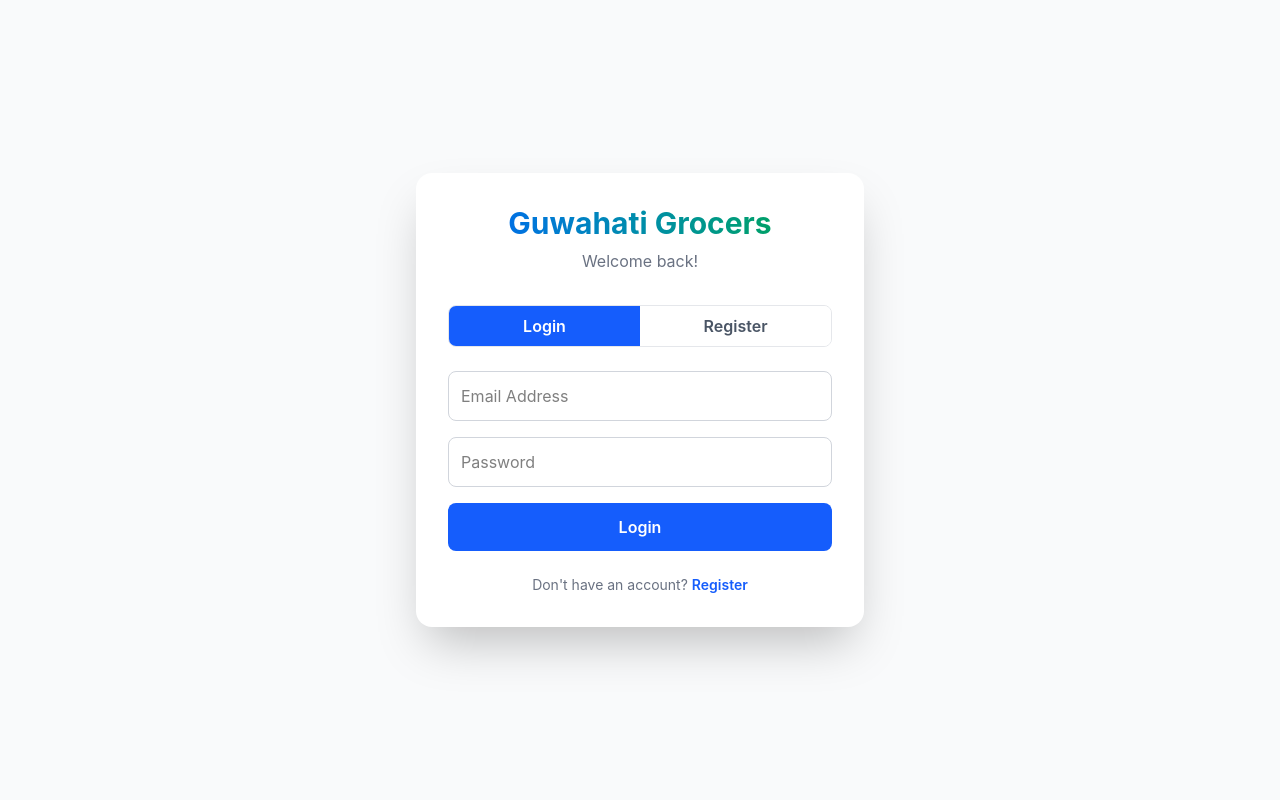
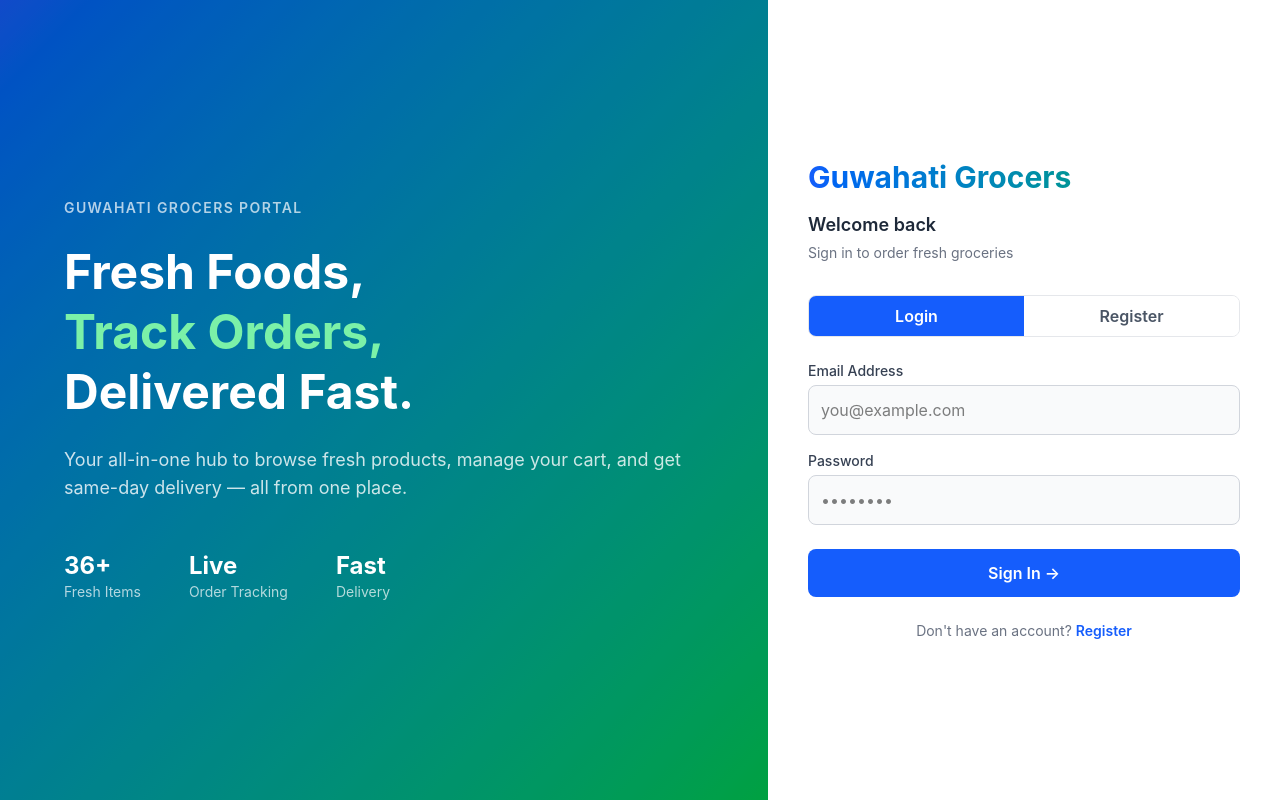
Before and after one commit to Arnab-Kashyap/Guwahati-grocers, a React (Vite) app in the folder Frontend/: page /login in a window 1280 px wide. Built offline with nearby package versions, Linux system fonts and the light colour scheme.

Commit message:
add login page ui

```diff
--- a/Frontend/src/pages/Login.jsx
+++ b/Frontend/src/pages/Login.jsx
@@ -1,4 +1,5 @@
 import { useState } from "react";
+import { useNavigate } from "react-router-dom";
 
 const Login = ({ isDarkMode }) => {
   const [isLogin, setIsLogin] = useState(true);
@@ -6,6 +7,7 @@ const Login = ({ isDarkMode }) => {
   const [email, setEmail] = useState("");
   const [password, setPassword] = useState("");
   const [error, setError] = useState("");
+  const navigate = useNavigate();
 
   const handleSubmit = (e) => {
     e.preventDefault();
@@ -18,29 +20,66 @@ const Login = ({ isDarkMode }) => {
       return;
     }
     setError("");
-    alert(isLogin ? "Login successful!" : "Account created!");
+    navigate("/");
   };
 
   return (
-    <div className={`min-h-screen flex items-center justify-center px-4 ${isDarkMode ? "bg-gray-900" : "bg-gray-50"}`}>
-      <div className={`w-full max-w-md rounded-2xl shadow-2xl p-8 ${isDarkMode ? "bg-gray-800" : "bg-white"}`}>
-        <h1 className="text-3xl font-bold text-center bg-gradient-to-r from-blue-600 to-green-600 bg-clip-text text-transparent mb-2">
+    <div className="min-h-screen flex">
+      <div className="hidden lg:flex lg:w-3/5 bg-gradient-to-br from-blue-600 to-green-500 flex-col justify-center px-16 relative overflow-hidden">
+        <div className="absolute inset-0 bg-black/20"></div>
+        <div className="relative z-10">
+          <p className="text-white/70 text-sm font-semibold tracking-widest uppercase mb-6">
+            Guwahati Grocers Portal
+          </p>
+          <h1 className="text-5xl font-bold text-white leading-tight mb-6">
+            Fresh Foods,<br />
+            <span className="text-green-300">Track Orders,</span><br />
+            Delivered Fast.
+          </h1>
+          <p className="text-white/80 text-lg mb-12">
+            Your all-in-one hub to browse fresh products, manage your cart, and get same-day delivery — all from one place.
+          </p>
+          <div className="flex gap-12">
+            <div>
+              <p className="text-white font-bold text-2xl">36+</p>
+              <p className="text-white/70 text-sm">Fresh Items</p>
+            </div>
+            <div>
+              <p className="text-white font-bold text-2xl">Live</p>
+              <p className="text-white/70 text-sm">Order Tracking</p>
+            </div>
+            <div>
+              <p className="text-white font-bold text-2xl">Fast</p>
+              <p className="text-white/70 text-sm">Delivery</p>
+            </div>
+          </div>
+        </div>
+      </div>
+
+      <div className={`w-full lg:w-2/5 flex flex-col justify-center px-8 lg:px-10 ${isDarkMode ? "bg-gray-900" : "bg-white"}`}>
+        <div className="max-w-md w-full mx-auto">
+          <div className="mb-8">
+            <h2 className="text-3xl font-bold bg-gradient-to-r from-blue-600 to-green-600 bg-clip-text text-transparent mb-1">
               Guwahati Grocers
-        </h1>
-        <p className={`text-center mb-8 ${isDarkMode ? "text-gray-400" : "text-gray-500"}`}>
-          {isLogin ? "Welcome back!" : "Create your account"}
+            </h2>
+            <p className={`text-lg font-semibold mt-4 ${isDarkMode ? "text-white" : "text-gray-800"}`}>
+              {isLogin ? "Welcome back" : "Create account"}
             </p>
+            <p className={`text-sm mt-1 ${isDarkMode ? "text-gray-400" : "text-gray-500"}`}>
+              {isLogin ? "Sign in to order fresh groceries" : "Join us for fresh daily deliveries"}
+            </p>
+          </div>
 
           <div className="flex rounded-lg overflow-hidden border border-gray-200 mb-6">
             <button
               onClick={() => setIsLogin(true)}
-            className={`flex-1 py-2 font-semibold transition-colors duration-200 ${isLogin ? "bg-blue-600 text-white" : isDarkMode ? "bg-gray-700 text-gray-300" : "bg-white text-gray-600"}`}
+              className={`flex-1 py-2 font-semibold transition-colors duration-200 ${isLogin ? "bg-blue-600 text-white" : isDarkMode ? "bg-gray-800 text-gray-300" : "bg-white text-gray-600"}`}
             >
               Login
             </button>
             <button
               onClick={() => setIsLogin(false)}
-            className={`flex-1 py-2 font-semibold transition-colors duration-200 ${!isLogin ? "bg-blue-600 text-white" : isDarkMode ? "bg-gray-700 text-gray-300" : "bg-white text-gray-600"}`}
+              className={`flex-1 py-2 font-semibold transition-colors duration-200 ${!isLogin ? "bg-blue-600 text-white" : isDarkMode ? "bg-gray-800 text-gray-300" : "bg-white text-gray-600"}`}
             >
               Register
             </button>
@@ -48,30 +87,45 @@ const Login = ({ isDarkMode }) => {
 
           <form onSubmit={handleSubmit} className="space-y-4">
             {!isLogin && (
+              <div>
+                <label className={`block text-sm font-medium mb-1 ${isDarkMode ? "text-gray-300" : "text-gray-700"}`}>
+                  Full Name
+                </label>
                 <input
                   type="text"
-              placeholder="Full Name"
+                  placeholder="Your full name"
                   value={name}
                   onChange={(e) => setName(e.target.value)}
-              className={`w-full p-3 border rounded-lg focus:outline-none focus:ring-2 focus:ring-blue-500 ${isDarkMode ? "bg-gray-700 border-gray-600 text-white placeholder-gray-400" : "bg-white border-gray-300 text-black"}`}
+                  className={`w-full p-3 border rounded-lg focus:outline-none focus:ring-2 focus:ring-blue-500 ${isDarkMode ? "bg-gray-800 border-gray-600 text-white placeholder-gray-400" : "bg-gray-50 border-gray-300 text-black"}`}
                 />
+              </div>
             )}
 
+            <div>
+              <label className={`block text-sm font-medium mb-1 ${isDarkMode ? "text-gray-300" : "text-gray-700"}`}>
+                Email Address
+              </label>
               <input
                 type="email"
-            placeholder="Email Address"
+                placeholder="you@example.com"
                 value={email}
                 onChange={(e) => setEmail(e.target.value)}
-            className={`w-full p-3 border rounded-lg focus:outline-none focus:ring-2 focus:ring-blue-500 ${isDarkMode ? "bg-gray-700 border-gray-600 text-white placeholder-gray-400" : "bg-white border-gray-300 text-black"}`}
+                className={`w-full p-3 border rounded-lg focus:outline-none focus:ring-2 focus:ring-blue-500 ${isDarkMode ? "bg-gray-800 border-gray-600 text-white placeholder-gray-400" : "bg-gray-50 border-gray-300 text-black"}`}
               />
+            </div>
 
+            <div>
+              <label className={`block text-sm font-medium mb-1 ${isDarkMode ? "text-gray-300" : "text-gray-700"}`}>
+                Password
+              </label>
               <input
                 type="password"
-            placeholder="Password"
+                placeholder="••••••••"
                 value={password}
                 onChange={(e) => setPassword(e.target.value)}
-            className={`w-full p-3 border rounded-lg focus:outline-none focus:ring-2 focus:ring-blue-500 ${isDarkMode ? "bg-gray-700 border-gray-600 text-white placeholder-gray-400" : "bg-white border-gray-300 text-black"}`}
+                className={`w-full p-3 border rounded-lg focus:outline-none focus:ring-2 focus:ring-blue-500 ${isDarkMode ? "bg-gray-800 border-gray-600 text-white placeholder-gray-400" : "bg-gray-50 border-gray-300 text-black"}`}
               />
+            </div>
 
             {error && (
               <p className="text-red-500 text-sm text-center">{error}</p>
@@ -79,9 +133,9 @@ const Login = ({ isDarkMode }) => {
 
             <button
               type="submit"
-            className="w-full bg-blue-600 text-white py-3 rounded-lg font-semibold hover:bg-blue-700 transition-colors duration-300 transform hover:scale-105"
+              className="w-full bg-blue-600 text-white py-3 rounded-lg font-semibold hover:bg-blue-700 transition-colors duration-300 transform hover:scale-105 mt-2"
             >
-            {isLogin ? "Login" : "Create Account"}
+              {isLogin ? "Sign In →" : "Create Account →"}
             </button>
           </form>
 
@@ -96,6 +150,7 @@ const Login = ({ isDarkMode }) => {
           </p>
         </div>
       </div>
+    </div>
   );
 };
 
```
Lines whose indentation alone changed are shown as unchanged.
